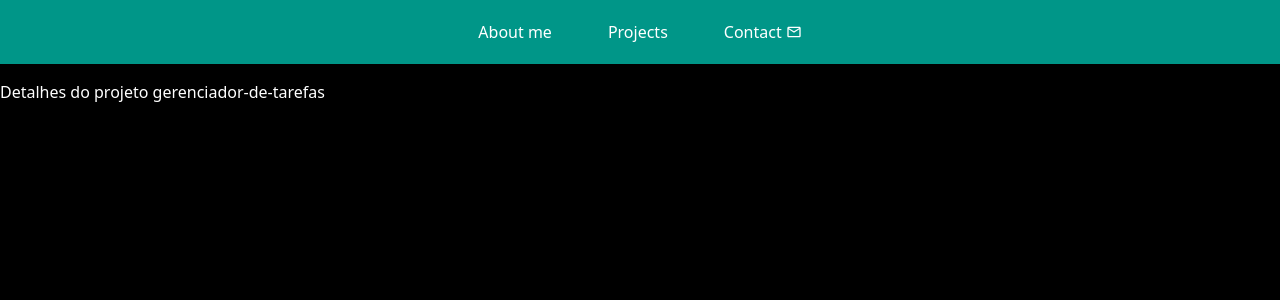
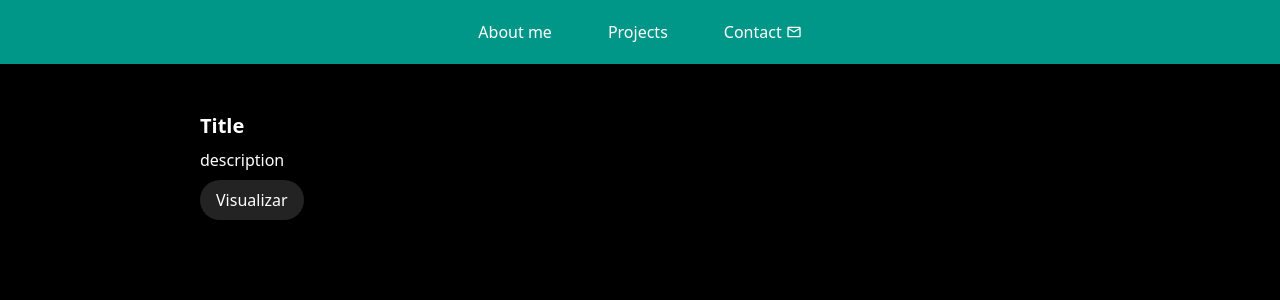
Before and after one commit to ronneyrv/Platform-Nextjs, a Next.js app: page /project/gerenciador-de-tarefas in a window 1280 px wide. Shown: the top 300 px of the page. Built offline with nearby package versions, Linux system fonts and the light colour scheme.

Commit message:
feat: add header project

```diff
--- a/src/app/project/[id]/page.tsx
+++ b/src/app/project/[id]/page.tsx
@@ -1,3 +1,4 @@
+import { ProjectHeader } from "@/components/project-header/ProjectHeader";
 import { Metadata } from "next";
 
 interface Props {
@@ -10,8 +11,10 @@
 
 export default function PageProjectDetal({params}: Props) {
     return (
-        <main>
-            Detalhes do projeto {params.id}
+        <main className="mt-8 flex justify-center">
+            <div className="w-full min-[880px]:max-w-[880px]">
+                <ProjectHeader />
+            </div>
         </main>
     );
 }
--- /dev/null
+++ b/src/components/project-header/ProjectHeader.tsx
@@ -0,0 +1,13 @@
+export const ProjectHeader = () => {
+  return (
+    <div className="flex flex-col gap-2">
+      <h1 className="font-extrabold text-xl">Title</h1>
+      <p>description</p>
+
+      <div>
+        <button className="py-2 px-4 bg-paper rounded-full">
+            Visualizar</button>
+      </div>
+    </div>
+  );
+};
```
